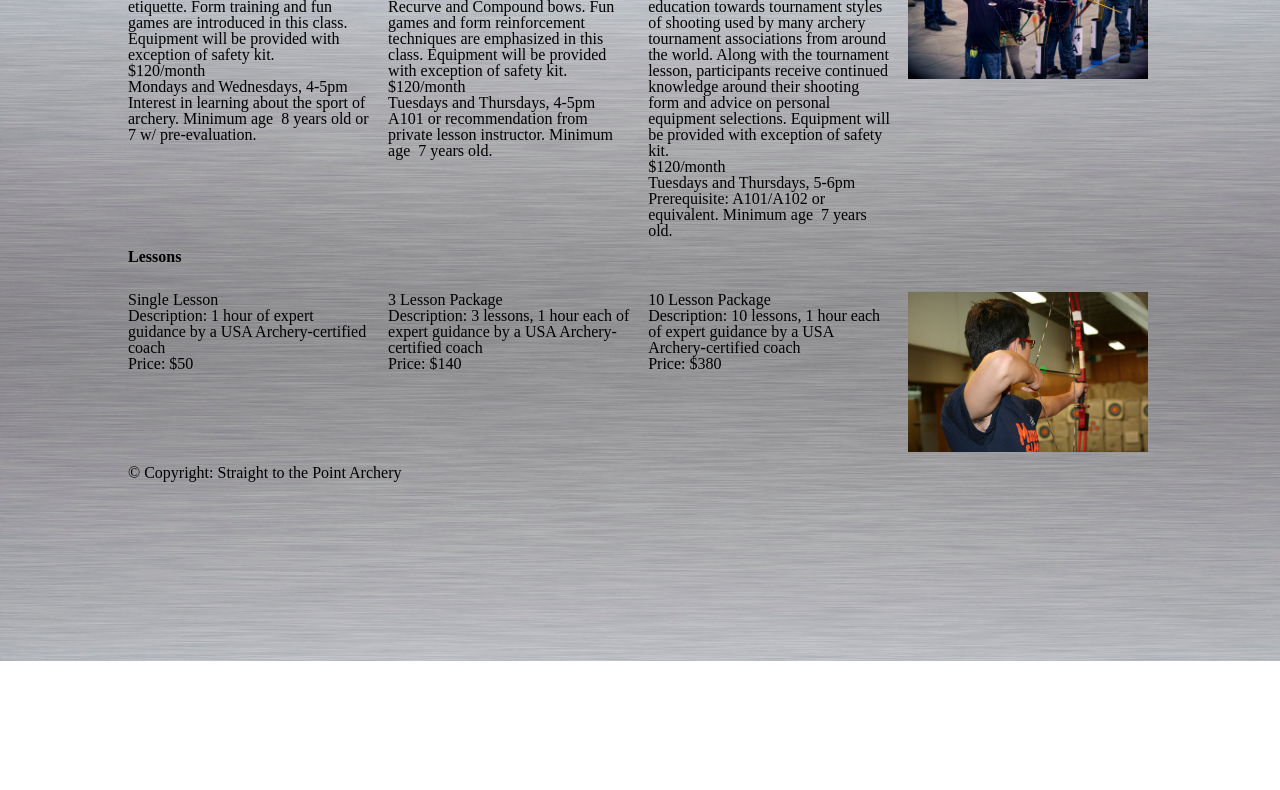
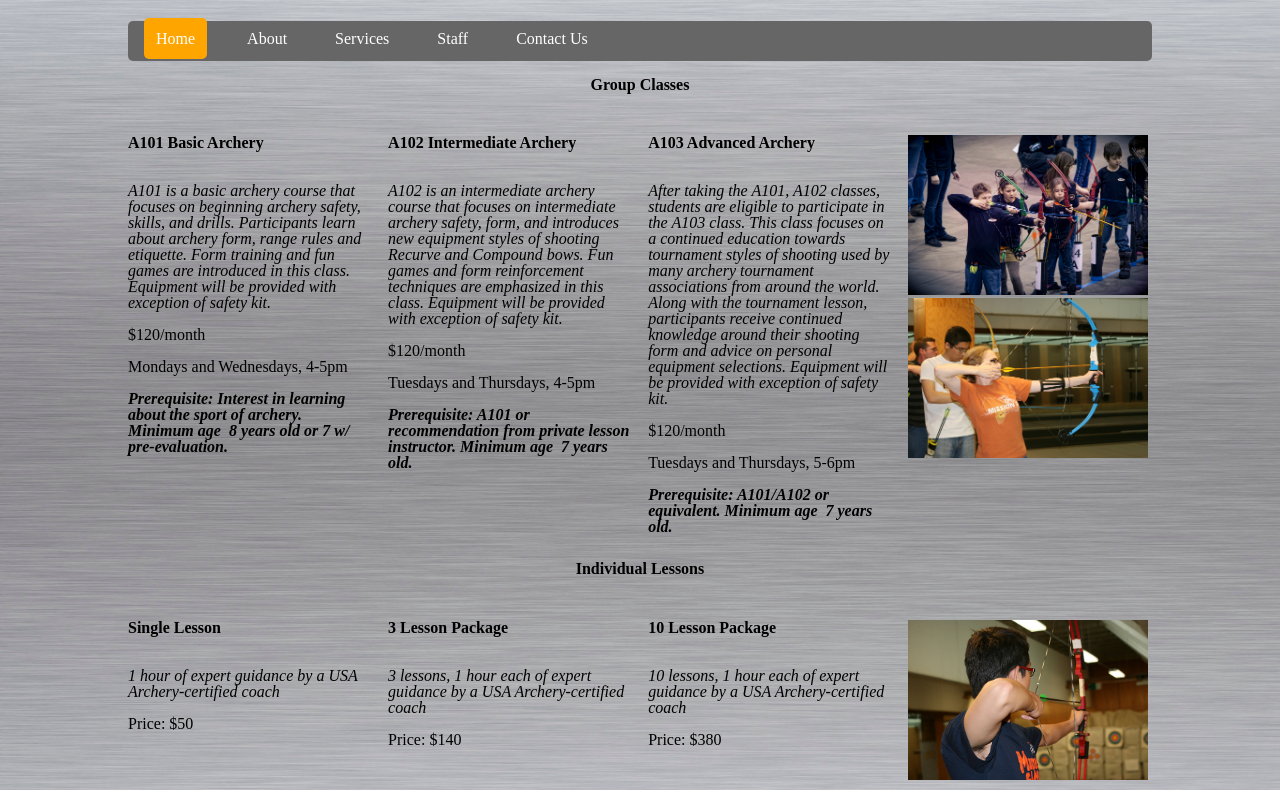
Before and after one commit to devaraje/straight-to-the-point, a plain HTML site: page services.html in a window 1280 px wide. Shown: the part 139-929 px from the top of the page. Before the commit the page ends 800 px from the top, so only its background shows below. Drawn offline with Linux system fonts and the light colour scheme.

Commit message:
final changes

```diff
--- a/services.html
+++ b/services.html
@@ -10,15 +10,13 @@
 
 	<meta charset="utf-8">
 	<!-- Always force latest IE rendering engine & Chrome Frame -->
-	<meta http-equiv="X-UA-Compatible" content="IE=edge,chrome=1">
+	<meta http-equiv="X-UA-Compatible" content="IE=edge">
 
 	<title>Services using Responsive Grid System</title>
 	<meta name="description" content="This is the Responsive Grid System, a quick, easy and flexible way to create a responsive web site.">
 	<meta name="keywords" content="responsive, grid, system, web design">
 
 	<meta name="author" content="www.grahamrobertsonmiller.co.uk">
-
-	<meta http-equiv="cleartype" content="on">
 
 	<link rel="shortcut icon" href="/favicon.ico">
 
@@ -41,22 +39,36 @@
 	<link rel="stylesheet" href="styles/10cols.css" media="all">
 	<link rel="stylesheet" href="styles/11cols.css" media="all">
 	<link rel="stylesheet" href="styles/12cols.css" media="all">
-    <!--link href='https://fonts.googleapis.com/css?family=Poiret+One' rel='stylesheet' type='text/css'-->
+    <link rel="stylesheet" type="text/css" href="styles/stylesheet.css">
     <link rel="stylesheet" type="text/css" href="styles/services-style.css">
-    <link rel="stylesheet" type="text/css" href="styles/stylesheet.css">
 
 
 </head>
 
 <body>
 
-  <header>
-    <h2>Services</h2>
-  </header>
+      <header>
+        <div class="mainheader">
+          <img src="images/logo.jpg" alt="logo">
+          <h1>Straight to the Point Archery</h1>
+        </div>
+      </header>
+
+      <div class="nav">
+        <nav>
+          <ul>
+            <li class="active"><a href="#">Home</a></li>
+            <li><a href="#">About</a></li>
+            <li><a href="./straight-to-the-point/services.html">Services</a></li>
+            <li><a href="../straight-to-the-point/staff.html">Staff</a></li>
+            <li><a href="./contact.html">Contact Us</a></li>
+          </ul>
+        </nav>
+      </div>
 
   <div class="services-main">
     <section class="group">
-      <h3>Classes</h3>
+      <h2>Group Classes</h2>
       <ul>
         <li class="col span_1_of_4">
             <p class="class-name">A101 Basic Archery</p>
@@ -66,7 +78,7 @@
             </p>
             <p class="class-price">$120/month</p>
             <p class="class-schedule">Mondays and Wednesdays, 4-5pm</p>
-            <p class="class-prereq">Interest in learning about the sport of archery. Minimum age  8 years old or 7 w/ pre-evaluation.</p>
+            <p class="class-prereq">Prerequisite:  Interest in learning about the sport of archery. Minimum age  8 years old or 7 w/ pre-evaluation.</p>
         </li>
 
         <li class="col span_1_of_4">
@@ -77,49 +89,50 @@ Equipment will be provided with exception of safety kit.
           </p>
 		  <p class="class-price">$120/month</p>
 		  <p class="class-schedule">Tuesdays and Thursdays, 4-5pm</p>
-		  <p class="class-prereq">A101 or recommendation from private lesson instructor. Minimum age  7 years old.</p>
+		  <p class="class-prereq">Prerequisite:  A101 or recommendation from private lesson instructor. Minimum age  7 years old.</p>
         </li>
 
         <li class="col span_1_of_4">
           <p class="class-name">A103 Advanced Archery</p>
 		  <p class="class-description">
-            Description: After taking the A101, A102 classes, students are eligible to participate in the A103 class. This class focuses on a continued education towards tournament styles of shooting used by many archery tournament associations from around the world. Along with the tournament lesson, participants receive continued knowledge around their shooting form and advice on personal equipment selections.
+            After taking the A101, A102 classes, students are eligible to participate in the A103 class. This class focuses on a continued education towards tournament styles of shooting used by many archery tournament associations from around the world. Along with the tournament lesson, participants receive continued knowledge around their shooting form and advice on personal equipment selections.
 Equipment will be provided with exception of safety kit.
           </p>
 		  <p class="class-price">$120/month</p>
 		  <p class="class-schedule">Tuesdays and Thursdays, 5-6pm</p>
 		  <p class="class-prereq">Prerequisite:  A101/A102 or equivalent. Minimum age  7 years old.</p>
-      </li>
+        </li>
 
       </ul>
 
-      <p class="col span_1_of_4">
-        <img class="image" src="images/class1.jpg" alt="Group lesson">
-      </p>
+      <div class="col span_1_of_4">
+        <p><img class="image" src="images/class1.jpg" alt="Group lesson"></p>
+        <p><img class="image" src="images/class2.jpg" alt="Group lesson"></p>
+      </div>
 
     </section>
 
-    <section class="individual">
+    <section class="group">
 
-      <h3>Lessons</h3>
+      <h2>Individual Lessons</h2>
 
       <ul>
 
         <li class="col span_1_of_4">
-          <p class="class-type">Single Lesson</p>
-		  <p class="class-description">Description: 1 hour of expert guidance by a USA Archery-certified coach</p>
+          <p class="class-name">Single Lesson</p>
+		  <p class="class-description">1 hour of expert guidance by a USA Archery-certified coach</p>
 		  <p class="class-price">Price: $50</p>
         </li>
 
-        <li  class="col span_1_of_4">
-          <p class="class-type">3 Lesson Package</p>
-		  <p class="class-description">Description: 3 lessons, 1 hour each of expert guidance by a USA Archery-certified coach</p>
+        <li class="col span_1_of_4">
+          <p class="class-name">3 Lesson Package</p>
+		  <p class="class-description">3 lessons, 1 hour each of expert guidance by a USA Archery-certified coach</p>
 		  <p class="class-price">Price: $140</p>
-          </li>
+        </li>
 
         <li class="col span_1_of_4">
-          <p class="class-type">10 Lesson Package </p>
-		  <p class="class-description">Description: 10 lessons, 1 hour each of expert guidance by a USA Archery-certified coach </p>
+          <p class="class-name">10 Lesson Package </p>
+		  <p class="class-description">10 lessons, 1 hour each of expert guidance by a USA Archery-certified coach </p>
 		  <p class="class-price">Price: $380 </p>
         </li>
 
@@ -133,9 +146,15 @@ Equipment will be provided with exception of safety kit.
 
   </div>
 
-  <footer class="footer-main">
-    <p>&copy; Copyright: Straight to the Point Archery</p>
-  </footer>
+  <footer class="mainfooter">
+      <h4>Nondiscriminatory Policy</h4>
+      <p>Next Step Archery admits students of any race, gender presentation, sexuality, religion, national origin or ethnic origin to all rights, privileges, programs and activities available to students at the school. We do not discriminate in administration of our educational policies, admission policies and other school administered programs. All students are welcome and valuable members of our community.
+      </p>
+      <h4>Address</h4>
+          <h5>Straight to the Point Archery</h5>
+            <p>528 Nock Point Ln,<br>
+              Tacoma, WA - 98412.</p>
+    </footer>
 
 
 </body>
--- a/styles/services-style.css
+++ b/styles/services-style.css
@@ -8,12 +8,9 @@ li {
   list-style: none;
 }
 
-.bold {
-  font-weight: bold;
-}
-
-.italic {
-  font-weight: 500;
+h2 {
+  text-align: center;
+  padding-bottom: 2rem;
 }
 
 .image {
@@ -21,3 +18,23 @@ li {
   width: 15rem;
   border: 1em;
 }
+
+.class-name {
+  font-weight: bold;
+  padding-bottom: 2rem;
+}
+
+.class-description {
+  font-style: italic;
+  padding-bottom: 1rem;
+}
+
+.class-price, .class-schedule {
+  padding-bottom: 1rem;
+}
+
+.class-prereq {
+  font-weight: bold;
+  font-style: italic;
+  padding-bottom: 1rem;
+}
```
Also changed, not shown: 1 other file.
